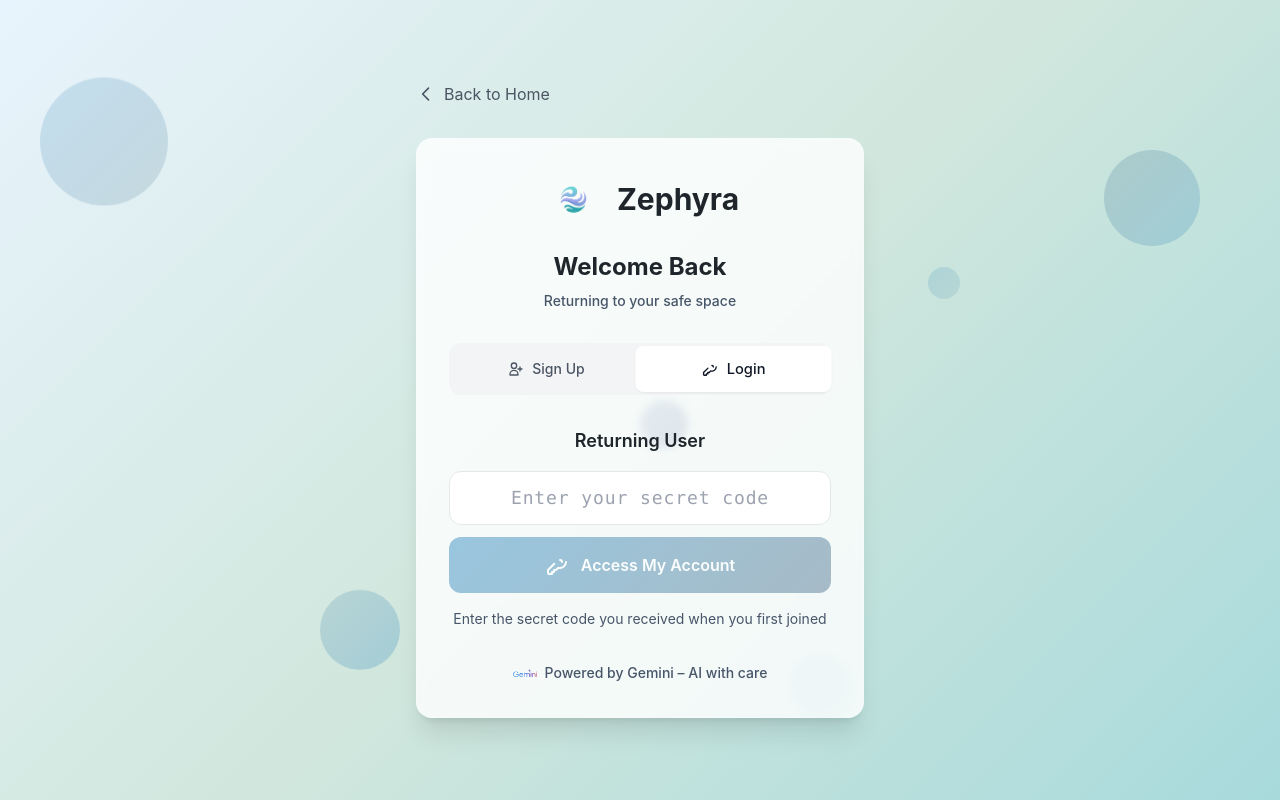
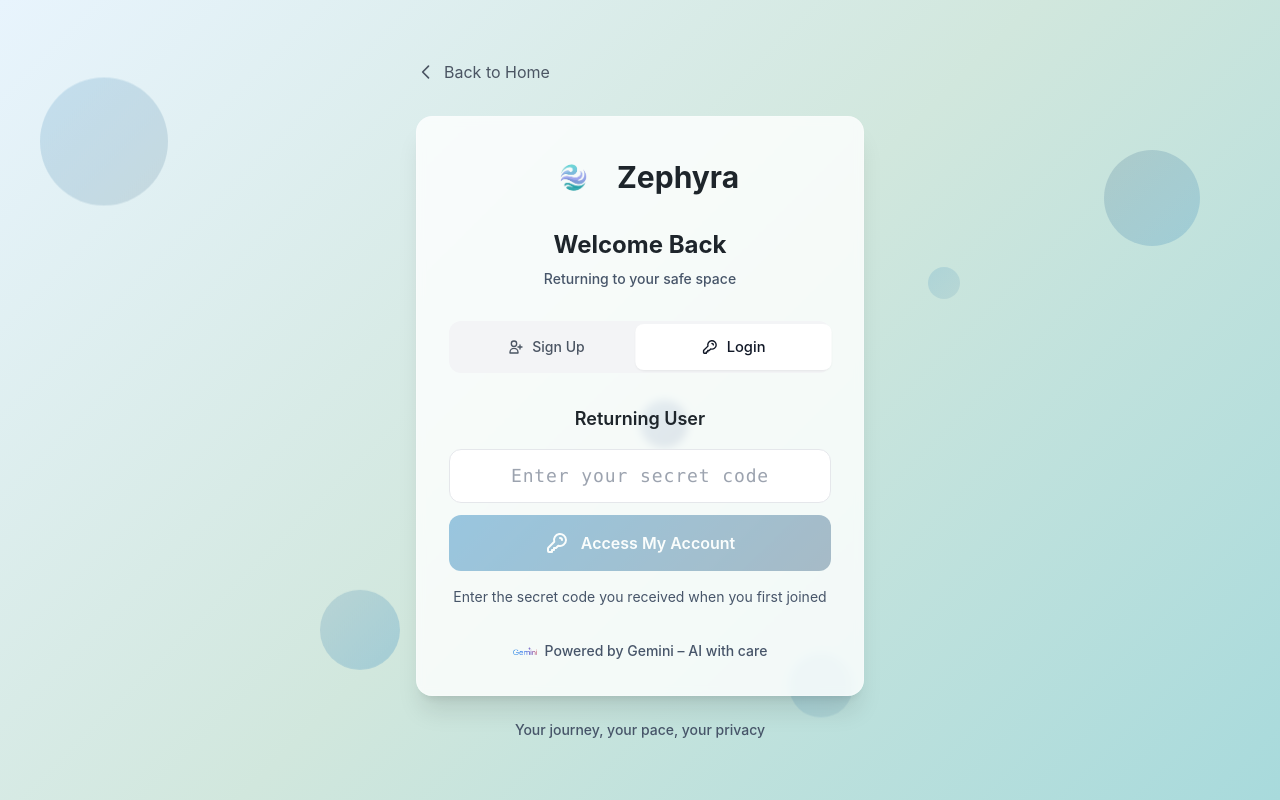
Before and after one commit to byteninja010/zephyra, a React (Create React App) app in the folder frontend/: page /auth in a window 1280 px wide. Built offline with nearby package versions, Linux system fonts and the light colour scheme; no server answers.

Commit message:
Remove Google Gemini logo SVG file and update references to use PNG format. Adjust theme color in index.html and manifest.json, and enhance AuthPage component with improved styling and structure. Update Dashboard, HeroSection, and SecretCodeModal components to reflect logo changes.

```diff
--- a/frontend/public/index.html
+++ b/frontend/public/index.html
@@ -4,12 +4,12 @@
     <meta charset="utf-8" />
     <link rel="icon" type="image/png" href="/logo.png" />
     <meta name="viewport" content="width=device-width, initial-scale=1" />
-    <meta name="theme-color" content="#000000" />
+    <meta name="theme-color" content="#3C91C5" />
     <meta
       name="description"
       content="Zephyra - Your personal mental health dashboard with anonymous, secure support"
     />
-    <link rel="apple-touch-icon" href="%PUBLIC_URL%/logo192.png" />
+    <link rel="apple-touch-icon" href="%PUBLIC_URL%/logo.png" />
     <!--
       manifest.json provides metadata used when your web app is installed on a
       user's mobile device or desktop. See https://developers.google.com/web/fundamentals/web-app-manifest/
--- a/frontend/src/components/AuthPage.js
+++ b/frontend/src/components/AuthPage.js
@@ -20,11 +20,9 @@ const AuthPage = ({ initialMode = 'login' }) => {
     setError('');
 
     try {
-      // Validate secret code with backend
       const response = await authService.validateSecretCode(secretCode);
 
       if (response.success) {
-        // Store user data in localStorage
         localStorage.setItem('userId', response.user.id);
         localStorage.setItem('firebaseUid', response.user.firebaseUid);
         localStorage.setItem('userSecretCode', response.user.secretCode);
@@ -50,13 +48,11 @@ const AuthPage = ({ initialMode = 'login' }) => {
     setError('');
 
     try {
-      // Clear any existing user data first
       localStorage.removeItem('userId');
       localStorage.removeItem('firebaseUid');
       localStorage.removeItem('userSecretCode');
       localStorage.removeItem('onboardingCompleted');
 
-      // Sign out any existing Firebase user to ensure fresh anonymous sign-in
       const { signOutUser } = await import('../firebase');
       try {
         await signOutUser();
@@ -64,24 +60,19 @@ const AuthPage = ({ initialMode = 'login' }) => {
         // Ignore sign out errors (user might not be signed in)
       }
 
-      // Sign in anonymously with Firebase (this will create a new anonymous user)
       const firebaseUser = await signInAnonymous();
-
-      // Create user in backend and get secret code
       const response = await authService.createUser(firebaseUser.uid);
 
       if (response.success) {
-        // Store user data in localStorage
         localStorage.setItem('userId', response.user.id);
         localStorage.setItem('firebaseUid', response.user.firebaseUid);
         localStorage.setItem('userSecretCode', response.user.secretCode);
 
-        // Navigate to secret code display page
         navigate('/secret-code', {
           state: {
             secretCode: response.user.secretCode,
-            isNewUser: response.message === 'User created successfully'
-          }
+            isNewUser: response.message === 'User created successfully',
+          },
         });
       } else {
         setError('Failed to create account. Please try again.');
@@ -98,16 +89,62 @@ const AuthPage = ({ initialMode = 'login' }) => {
     }
   };
 
+  // Correct key path used below (Heroicons outline key path)
+  const keyPathD =
+    "M15 7a2 2 0 012 2m4 0a6 6 0 01-7.743 5.743L11 17H9v2H7v2H4a1 1 0 01-1-1v-2.586a1 1 0 01.293-.707l5.964-5.964A6 6 0 1121 9z";
+
   return (
-    <div className="min-h-screen relative overflow-hidden flex items-center justify-center px-4" style={{ background: 'linear-gradient(135deg, #E8F4FD 0%, #D1E7DD 50%, #A8DADC 100%)' }}>
+    <div
+      className="min-h-screen relative overflow-hidden flex items-center justify-center px-4"
+      style={{
+        background:
+          'linear-gradient(135deg, #E8F4FD 0%, #D1E7DD 50%, #A8DADC 100%)',
+      }}
+    >
       {/* Floating Elements */}
       <div className="absolute inset-0 overflow-hidden pointer-events-none">
-        <div className="absolute top-20 left-10 w-32 h-32 rounded-full opacity-20 animate-float" style={{ background: 'linear-gradient(135deg, #3C91C5 0%, #5A7D95 100%)', animationDelay: '0s' }}></div>
-        <div className="absolute top-40 right-20 w-24 h-24 rounded-full opacity-25 animate-float" style={{ background: 'linear-gradient(135deg, #5A7D95 0%, #3C91C5 100%)', animationDelay: '1s' }}></div>
-        <div className="absolute bottom-32 left-1/4 w-20 h-20 rounded-full opacity-30 animate-float" style={{ background: 'linear-gradient(135deg, #77A3B8 0%, #3C91C5 100%)', animationDelay: '2s' }}></div>
-        <div className="absolute bottom-20 right-1/3 w-16 h-16 rounded-full opacity-20 animate-float" style={{ background: 'linear-gradient(135deg, #3C91C5 0%, #77A3B8 100%)', animationDelay: '3s' }}></div>
-        <div className="absolute top-1/2 left-1/2 w-12 h-12 rounded-full opacity-15 animate-gentle-pulse" style={{ background: 'linear-gradient(135deg, #77A3B8 0%, #5A7D95 100%)', animationDelay: '1.5s' }}></div>
-        <div className="absolute top-1/3 right-1/4 w-8 h-8 rounded-full opacity-20 animate-bounce-in" style={{ background: 'linear-gradient(135deg, #3C91C5 0%, #77A3B8 100%)', animationDelay: '2.5s' }}></div>
+        <div
+          className="absolute top-20 left-10 w-32 h-32 rounded-full opacity-20 animate-float"
+          style={{
+            background: 'linear-gradient(135deg, #3C91C5 0%, #5A7D95 100%)',
+            animationDelay: '0s',
+          }}
+        ></div>
+        <div
+          className="absolute top-40 right-20 w-24 h-24 rounded-full opacity-25 animate-float"
+          style={{
+            background: 'linear-gradient(135deg, #5A7D95 0%, #3C91C5 100%)',
+            animationDelay: '1s',
+          }}
+        ></div>
+        <div
+          className="absolute bottom-32 left-1/4 w-20 h-20 rounded-full opacity-30 animate-float"
+          style={{
+            background: 'linear-gradient(135deg, #77A3B8 0%, #3C91C5 100%)',
+            animationDelay: '2s',
+          }}
+        ></div>
+        <div
+          className="absolute bottom-20 right-1/3 w-16 h-16 rounded-full opacity-20 animate-float"
+          style={{
+            background: 'linear-gradient(135deg, #3C91C5 0%, #77A3B8 100%)',
+            animationDelay: '3s',
+          }}
+        ></div>
+        <div
+          className="absolute top-1/2 left-1/2 w-12 h-12 rounded-full opacity-15 animate-gentle-pulse"
+          style={{
+            background: 'linear-gradient(135deg, #77A3B8 0%, #5A7D95 100%)',
+            animationDelay: '1.5s',
+          }}
+        ></div>
+        <div
+          className="absolute top-1/3 right-1/4 w-8 h-8 rounded-full opacity-20 animate-bounce-in"
+          style={{
+            background: 'linear-gradient(135deg, #3C91C5 0%, #77A3B8 100%)',
+            animationDelay: '2.5s',
+          }}
+        ></div>
       </div>
 
       <div className="relative z-10 w-full max-w-md mb-8">
@@ -116,8 +153,18 @@ const AuthPage = ({ initialMode = 'login' }) => {
           onClick={() => navigate('/')}
           className="flex items-center text-gray-600 hover:text-gray-800 transition-all duration-300 mb-8 mt-8 transform hover:scale-105 hover:-translate-x-1 group"
         >
-          <svg className="w-5 h-5 mr-2 group-hover:-translate-x-1 transition-transform duration-300" fill="none" stroke="currentColor" viewBox="0 0 24 24">
-            <path strokeLinecap="round" strokeLinejoin="round" strokeWidth={2} d="M15 19l-7-7 7-7" />
+          <svg
+            className="w-5 h-5 mr-2 group-hover:-translate-x-1 transition-transform duration-300"
+            fill="none"
+            stroke="currentColor"
+            viewBox="0 0 24 24"
+          >
+            <path
+              strokeLinecap="round"
+              strokeLinejoin="round"
+              strokeWidth={2}
+              d="M15 19l-7-7 7-7"
+            />
           </svg>
           Back to Home
         </button>
@@ -132,13 +179,20 @@ const AuthPage = ({ initialMode = 'login' }) => {
                 alt="Zephyra Logo"
                 className="w-16 h-14 object-contain"
               />
-              <h1 className="text-3xl font-bold" style={{ color: '#1E252B' }}>Zephyra</h1>
+              <h1 className="text-3xl font-bold" style={{ color: '#1E252B' }}>
+                Zephyra
+              </h1>
             </div>
-            <h2 className="text-2xl font-bold mb-2" style={{ color: '#1E252B' }}>
+            <h2
+              className="text-2xl font-bold mb-2"
+              style={{ color: '#1E252B' }}
+            >
               {mode === 'login' ? 'Welcome Back' : 'Join Your Safe Space'}
             </h2>
             <p className="text-sm font-medium" style={{ color: '#475569' }}>
-              {mode === 'login' ? 'Returning to your safe space' : 'Begin your mental wellness journey with us'}
+              {mode === 'login'
+                ? 'Returning to your safe space'
+                : 'Begin your mental wellness journey with us'}
             </p>
           </div>
 
@@ -153,8 +207,18 @@ const AuthPage = ({ initialMode = 'login' }) => {
               }`}
             >
               <div className="flex items-center justify-center space-x-2">
-                <svg className="w-4 h-4 transition-transform duration-300 group-hover:rotate-12" fill="none" stroke="currentColor" viewBox="0 0 24 24" strokeWidth="2">
-                  <path strokeLinecap="round" strokeLinejoin="round" d="M18 9v3m0 0v3m0-3h3m-3 0h-3m-2-5a4 4 0 11-8 0 4 4 0 018 0zM3 20a6 6 0 0112 0v1H3v-1z" />
+                <svg
+                  className="w-4 h-4 transition-transform duration-300 group-hover:rotate-12"
+                  fill="none"
+                  stroke="currentColor"
+                  viewBox="0 0 24 24"
+                  strokeWidth={2}
+                >
+                  <path
+                    strokeLinecap="round"
+                    strokeLinejoin="round"
+                    d="M18 9v3m0 0v3m0-3h3m-3 0h-3m-2-5a4 4 0 11-8 0 4 4 0 018 0zM3 20a6 6 0 0112 0v1H3v-1z"
+                  />
                 </svg>
                 <span>Sign Up</span>
               </div>
@@ -168,8 +232,19 @@ const AuthPage = ({ initialMode = 'login' }) => {
               }`}
             >
               <div className="flex items-center justify-center space-x-2">
-                <svg className="w-4 h-4 transition-transform duration-300 group-hover:rotate-12" fill="none" stroke="currentColor" viewBox="0 0 24 24" strokeWidth="2">
-                  <path strokeLinecap="round" strokeLinejoin="round" d="M15 7a2 2 0 012 2m4 0a6 6 0 01-7.743 5.743L11 17H9v2H7v2H4a1 1 0 01-1-1v-2.586a1 1 0 01.293-.707l5.964-5.964A6 6 0 1721 9z" />
+                <svg
+                  className="w-4 h-4 transition-transform duration-300 group-hover:rotate-12"
+                  fill="none"
+                  stroke="currentColor"
+                  viewBox="0 0 24 24"
+                  strokeWidth={2}
+                >
+                  <path
+                    strokeLinecap="round"
+                    strokeLinejoin="round"
+                    strokeWidth={2}
+                    d={keyPathD}
+                  />
                 </svg>
                 <span>Login</span>
               </div>
@@ -180,8 +255,18 @@ const AuthPage = ({ initialMode = 'login' }) => {
           {error && (
             <div className="mb-6 p-4 bg-red-50 border border-red-200 rounded-xl animate-slide-up transform transition-all duration-300 hover:scale-[1.01]">
               <div className="flex items-center">
-                <svg className="w-5 h-5 text-red-500 mr-3" fill="none" stroke="currentColor" viewBox="0 0 24 24">
-                  <path strokeLinecap="round" strokeLinejoin="round" strokeWidth={2} d="M12 8v4m0 4h.01M21 12a9 9 0 11-18 0 9 9 0 0118 0z" />
+                <svg
+                  className="w-5 h-5 text-red-500 mr-3"
+                  fill="none"
+                  stroke="currentColor"
+                  viewBox="0 0 24 24"
+                >
+                  <path
+                    strokeLinecap="round"
+                    strokeLinejoin="round"
+                    strokeWidth={2}
+                    d="M12 8v4m0 4h.01M21 12a9 9 0 11-18 0 9 9 0 0118 0z"
+                  />
                 </svg>
                 <p className="text-red-700 text-sm">{error}</p>
               </div>
@@ -192,12 +277,19 @@ const AuthPage = ({ initialMode = 'login' }) => {
           {mode === 'login' && (
             <div className="space-y-6 animate-fade-in">
               <div className="space-y-4">
-                <h3 className="text-lg font-semibold" style={{ color: '#1E252B' }}>Returning User</h3>
+                <h3
+                  className="text-lg font-semibold"
+                  style={{ color: '#1E252B' }}
+                >
+                  Returning User
+                </h3>
                 <div className="space-y-3">
                   <input
                     type="text"
                     value={secretCode}
-                    onChange={(e) => setSecretCode(e.target.value.toUpperCase())}
+                    onChange={(e) =>
+                      setSecretCode(e.target.value.toUpperCase())
+                    }
                     placeholder="Enter your secret code"
                     className="w-full px-4 py-3 border border-gray-200 rounded-xl focus:ring-2 focus:ring-blue-500 focus:border-transparent transition-all duration-300 text-center font-mono text-lg tracking-wider transform hover:scale-[1.02] focus:scale-[1.02] focus:shadow-lg"
                     maxLength={8}
@@ -206,7 +298,10 @@ const AuthPage = ({ initialMode = 'login' }) => {
                     onClick={handleSecretCodeLogin}
                     disabled={isLoading || !secretCode.trim()}
                     className="w-full py-4 px-6 rounded-xl font-semibold text-white transition-all duration-300 hover:shadow-xl hover:-translate-y-2 hover:scale-[1.02] group disabled:opacity-50 disabled:cursor-not-allowed disabled:transform-none transform active:scale-95"
-                    style={{ background: 'linear-gradient(135deg, #3C91C5 0%, #5A7D95 100%)' }}
+                    style={{
+                      background:
+                        'linear-gradient(135deg, #3C91C5 0%, #5A7D95 100%)',
+                    }}
                   >
                     {isLoading ? (
                       <div className="flex items-center justify-center">
@@ -215,8 +310,19 @@ const AuthPage = ({ initialMode = 'login' }) => {
                       </div>
                     ) : (
                       <div className="flex items-center justify-center space-x-3">
-                        <svg className="w-6 h-6 group-hover:animate-wiggle" fill="none" stroke="currentColor" viewBox="0 0 24 24" strokeWidth="2">
-                          <path strokeLinecap="round" strokeLinejoin="round" d="M15 7a2 2 0 012 2m4 0a6 6 0 01-7.743 5.743L11 17H9v2H7v2H4a1 1 0 01-1-1v-2.586a1 1 0 01.293-.707l5.964-5.964A6 6 0 1721 9z" />
+                        <svg
+                          className="w-6 h-6 group-hover:animate-wiggle"
+                          fill="none"
+                          stroke="currentColor"
+                          viewBox="0 0 24 24"
+                          strokeWidth={2}
+                        >
+                          <path
+                            strokeLinecap="round"
+                            strokeLinejoin="round"
+                            strokeWidth={2}
+                            d={keyPathD}
+                          />
                         </svg>
                         <span>Access My Account</span>
                       </div>
@@ -234,19 +340,48 @@ const AuthPage = ({ initialMode = 'login' }) => {
           {mode === 'signup' && (
             <div className="space-y-6 animate-fade-in">
               <div className="space-y-4">
-                <h3 className="text-lg font-semibold" style={{ color: '#1E252B' }}>New to Zephyra?</h3>
+                <h3
+                  className="text-lg font-semibold"
+                  style={{ color: '#1E252B' }}
+                >
+                  New to Zephyra?
+                </h3>
 
                 {/* Privacy Information */}
-                <div className="p-4 rounded-xl border transform transition-all duration-300 hover:scale-[1.01] hover:shadow-md" style={{ background: 'rgba(60, 145, 197, 0.05)', borderColor: '#3C91C5' }}>
+                <div
+                  className="p-4 rounded-xl border transform transition-all duration-300 hover:scale-[1.01] hover:shadow-md"
+                  style={{
+                    background: 'rgba(60, 145, 197, 0.05)',
+                    borderColor: '#3C91C5',
+                  }}
+                >
                   <div className="flex items-start">
-                    <svg className="w-5 h-5 mr-3 mt-0.5" style={{ color: '#3C91C5' }} fill="none" stroke="currentColor" viewBox="0 0 24 24">
-                      <path strokeLinecap="round" strokeLinejoin="round" strokeWidth={2} d="M13 16h-1v-4h-1m1-4h.01M21 12a9 9 0 11-18 0 9 9 0 0118 0z" />
+                    <svg
+                      className="w-5 h-5 mr-3 mt-0.5"
+                      style={{ color: '#3C91C5' }}
+                      fill="none"
+                      stroke="currentColor"
+                      viewBox="0 0 24 24"
+                    >
+                      <path
+                        strokeLinecap="round"
+                        strokeLinejoin="round"
+                        strokeWidth={2}
+                        d="M13 16h-1v-4h-1m1-4h.01M21 12a9 9 0 11-18 0 9 9 0 0118 0z"
+                      />
                     </svg>
                     <div>
-                      <p className="text-sm font-medium mb-2" style={{ color: '#1E252B' }}>No Need to Worry - Your Account Will Be Anonymous</p>
+                      <p
+                        className="text-sm font-medium mb-2"
+                        style={{ color: '#1E252B' }}
+                      >
+                        No Need to Worry - Your Account Will Be Anonymous
+                      </p>
                       <p className="text-xs" style={{ color: '#475569' }}>
-                        We don't collect personal information. Your secret code is the only way to access your account.
-                        Keep it safe and private. Your mental health journey remains completely confidential.
+                        We don't collect personal information. Your secret code
+                        is the only way to access your account. Keep it safe and
+                        private. Your mental health journey remains completely
+                        confidential.
                       </p>
                     </div>
                   </div>
@@ -256,7 +391,10 @@ const AuthPage = ({ initialMode = 'login' }) => {
                   onClick={handleAnonymousSignUp}
                   disabled={isLoading}
                   className="w-full py-4 px-6 rounded-xl font-semibold text-white transition-all duration-300 hover:shadow-xl hover:-translate-y-2 hover:scale-[1.02] group disabled:opacity-50 disabled:cursor-not-allowed disabled:transform-none transform active:scale-95"
-                  style={{ background: 'linear-gradient(135deg, #3C91C5 0%, #5A7D95 100%)' }}
+                  style={{
+                    background:
+                      'linear-gradient(135deg, #3C91C5 0%, #5A7D95 100%)',
+                  }}
                 >
                   {isLoading ? (
                     <div className="flex items-center justify-center">
@@ -265,12 +403,33 @@ const AuthPage = ({ initialMode = 'login' }) => {
                     </div>
                   ) : (
                     <div className="flex items-center justify-center space-x-3">
-                      <svg className="w-6 h-6 group-hover:animate-wiggle" fill="none" stroke="currentColor" viewBox="0 0 24 24">
-                        <path strokeLinecap="round" strokeLinejoin="round" strokeWidth={2} d="M18 9v3m0 0v3m0-3h3m-3 0h-3m-2-5a4 4 0 11-8 0 4 4 0 018 0zM3 20a6 6 0 0112 0v1H3v-1z" />
+                      <svg
+                        className="w-6 h-6 group-hover:animate-wiggle"
+                        fill="none"
+                        stroke="currentColor"
+                        viewBox="0 0 24 24"
+                        strokeWidth={2}
+                      >
+                        <path
+                          strokeLinecap="round"
+                          strokeLinejoin="round"
+                          strokeWidth={2}
+                          d="M18 9v3m0 0v3m0-3h3m-3 0h-3m-2-5a4 4 0 11-8 0 4 4 0 018 0zM3 20a6 6 0 0112 0v1H3v-1z"
+                        />
                       </svg>
                       <span>Start Your Journey</span>
-                      <svg className="w-5 h-5 group-hover:translate-x-2 transition-transform duration-300" fill="none" stroke="currentColor" viewBox="0 0 24 24">
-                        <path strokeLinecap="round" strokeLinejoin="round" strokeWidth={2} d="M13 7l5 5m0 0l-5 5m5-5H6" />
+                      <svg
+                        className="w-5 h-5 group-hover:translate-x-2 transition-transform duration-300"
+                        fill="none"
+                        stroke="currentColor"
+                        viewBox="0 0 24 24"
+                      >
+                        <path
+                          strokeLinecap="round"
+                          strokeLinejoin="round"
+                          strokeWidth={2}
+                          d="M13 7l5 5m0 0l-5 5m5-5H6"
+                        />
                       </svg>
                     </div>
                   )}
@@ -286,15 +445,28 @@ const AuthPage = ({ initialMode = 'login' }) => {
           <div className="mt-8 flex items-center justify-center space-x-2 transform transition-all duration-300 hover:scale-105 group">
             <div className="relative overflow-hidden rounded-lg">
               <img
-                src="/Google_Gemini_logo.svg.png"
+                src="/Google_Gemini_logo.png"
                 alt="Gemini AI"
                 className="w-6 h-6 object-contain group-hover:animate-wiggle transition-transform duration-300"
               />
               <div className="absolute inset-0 bg-gradient-to-r from-transparent via-white to-transparent opacity-0 group-hover:opacity-30 group-hover:animate-shimmer"></div>
             </div>
-            <span className="text-sm font-medium group-hover:text-blue-600 transition-colors duration-300" style={{ color: '#475569' }}>Powered by Gemini – AI with care</span>
+            <span
+              className="text-sm font-medium group-hover:text-blue-600 transition-colors duration-300"
+              style={{ color: '#475569' }}
+            >
+              Powered by Gemini – AI with care
+            </span>
           </div>
         </div>
+
+        {/* Footer */}
+        <p
+          className="mt-6 text-center text-sm font-medium"
+          style={{ color: '#475569' }}
+        >
+          Your journey, your pace, your privacy
+        </p>
       </div>
     </div>
   );
--- a/frontend/src/components/Dashboard.js
+++ b/frontend/src/components/Dashboard.js
@@ -541,7 +541,7 @@ const Dashboard = () => {
               }}
             >
               <img
-                src="/Google_Gemini_logo.svg.png"
+                src="/Google_Gemini_logo.png"
                 alt="Gemini AI"
                 className="w-8 h-8 object-contain"
               />
--- a/frontend/src/components/HeroSection.js
+++ b/frontend/src/components/HeroSection.js
@@ -96,7 +96,7 @@ const HeroSection = () => {
                       Powered by
                     </span>
                     <img
-                      src="/Google_Gemini_logo.svg.png"
+                      src="/Google_Gemini_logo.png"
                       alt="Gemini AI"
                       className="w-10 object-contain"
                     />
@@ -223,7 +223,7 @@ const HeroSection = () => {
             <div className="group p-8 rounded-2xl backdrop-blur-sm border border-white/40 hover:shadow-xl transition-all duration-300 hover:-translate-y-2" style={{ background: 'rgba(255, 255, 255, 0.8)' }}>
               <div className="w-16 h-16 rounded-full flex items-center justify-center mb-4 mx-auto" style={{ background: 'linear-gradient(135deg, #F3E5F5 0%, #E1BEE7 100%)' }}>
                 <img
-                  src="/Google_Gemini_logo.svg.png"
+                  src="/Google_Gemini_logo.png"
                   alt="Gemini AI"
                   className="w-8 h-8 object-contain"
                 />
--- a/frontend/src/components/SecretCodeModal.js
+++ b/frontend/src/components/SecretCodeModal.js
@@ -246,7 +246,7 @@ const SecretCodeModal = () => {
           <div className="mt-8 flex items-center justify-center space-x-2 transform transition-all duration-300 hover:scale-105 group">
             <div className="relative overflow-hidden rounded-lg">
               <img
-                src="/Google_Gemini_logo.svg.png"
+                src="/Google_Gemini_logo.png"
                 alt="Gemini AI"
                 className="w-6 h-6 object-contain group-hover:animate-wiggle transition-transform duration-300"
               />
```
Also changed, not shown: frontend/public/Google_Gemini_logo.png (renamed from frontend/public/Google_Gemini_logo.svg.png), frontend/public/manifest.json.
